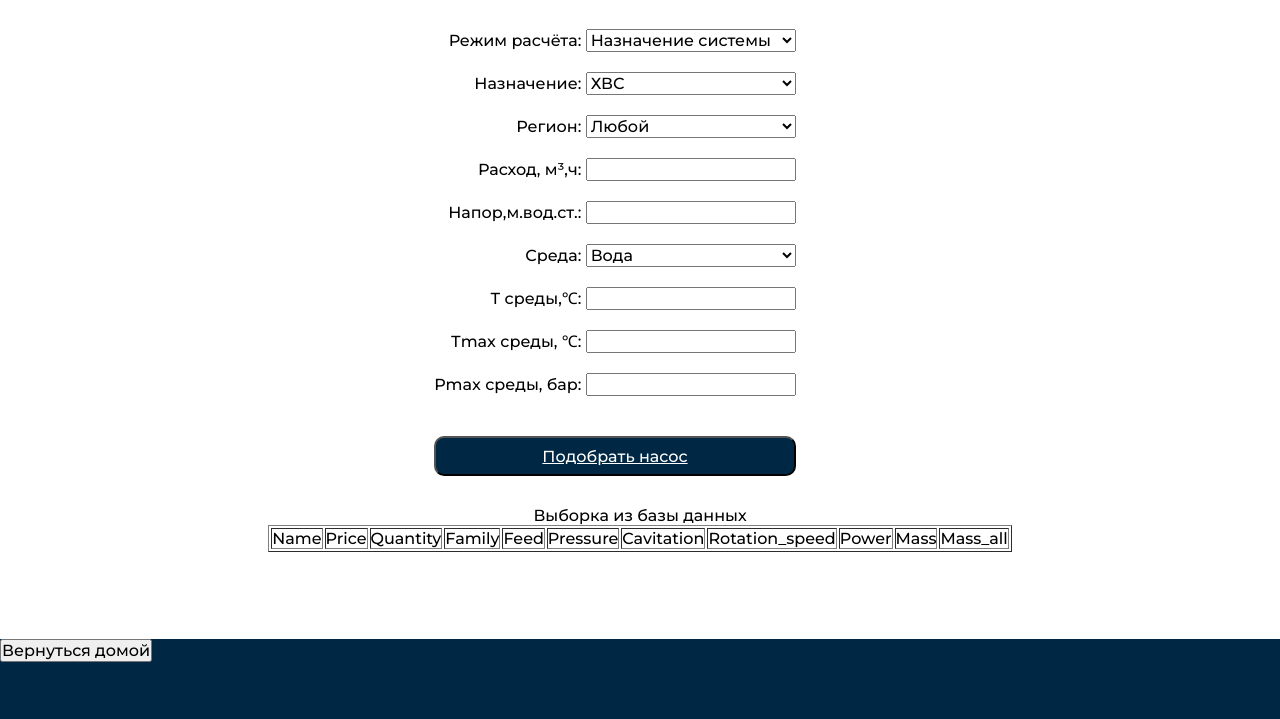
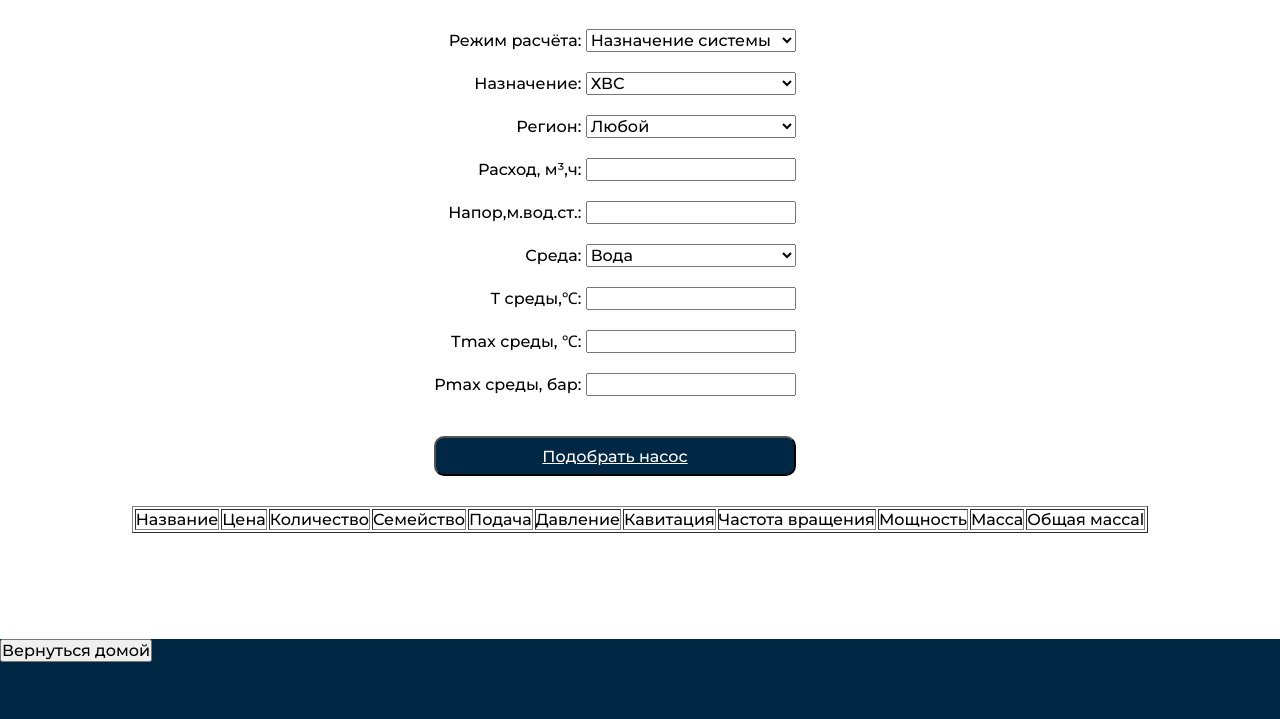
Before and after one commit to DovitosMan/Nasos_Master, a Django app: page /pump_selection/index/ in a window 1280 px wide. Shown: the part 81-800 px from the top of the page. Run offline with Django 5.2, Linux system fonts and the light colour scheme; lists and menus that the app fills with data are empty.

Commit message:
Доработка Frontend'a (7)

```diff
--- a/Master/Master/views.py
+++ b/Master/Master/views.py
@@ -43,7 +43,7 @@ def home(request):
         'button2': 'Расчет колеса',
         'button3': 'Расчет подвода',
         'button4': 'Расчет отвода',
-        'button5': 'Построение характеристики рассчитанного насоса',
+        'button5': 'Построение характеристики',
         'button6': 'Подбор насоса',
         'button7': 'Расчет энергозатрат',
         'button8': 'Расчет трудозатрат',
--- a/Master/calculations/views.py
+++ b/Master/calculations/views.py
@@ -9,7 +9,7 @@ def index(request):
 
 def wheel_calc(request):
     context = {
-        'title': 'Расчет рабочего колеса',
+        'title': 'Расчет рабочего колеса:',
         'button': [
             'Вернуться домой',
             'Получить размеры'
--- a/Master/static/Pump_selection/css/style.css
+++ b/Master/static/Pump_selection/css/style.css
@@ -19,6 +19,12 @@
     background-color: #002845;
     width: 100%;
     display: flex;
+    align-items: center;
+}
+.main{
+    display: flex;
+    margin: 0 auto;
+    flex-direction: column;
     align-items: center;
 }
 .Pump_Master{
--- a/Master/templates/calculations.html
+++ b/Master/templates/calculations.html
@@ -23,7 +23,7 @@
     <div class="main">
               <div class="Wheel calc">{{ title }}
           <select class="Type_Pump">
-              <option value="Type_Pump">Тип насоса</option>
+              <option value="Type_Pump">Центробежный насос</option>
           </select>
       </div>
         <form action="{% url 'wheel_calc' %}" method="post" class="values">
--- a/Master/templates/characteristics.html
+++ b/Master/templates/characteristics.html
@@ -1,7 +1,7 @@
 {% extends 'head.html' %}
 {% load static %}
 {% block title %}
-    Подбор насоса
+    Поcтроение характеристики
 {% endblock %}
 {% block characteristics %}
 {% block settings %}
--- a/Master/templates/home.html
+++ b/Master/templates/home.html
@@ -19,11 +19,6 @@
             </div>
     </div>
     <div class="Menu_select">
-
-        <form action="">
-            <input type="submit" value="{{ button1 }}">
-            <br>
-        </form>
 
         <form action="{% url 'wheel_calc' %}">
             <input type="submit" value="{{ button2 }}">
--- a/Master/templates/index.html
+++ b/Master/templates/index.html
@@ -21,7 +21,8 @@
             </div>
         </div>
 
-        <div class="chart_and_wrapper">
+        <div class="main">
+            <div class="chart_and_wrapper">
 
             <div class="wrapper">
 
@@ -59,20 +60,19 @@
         </div>
 
         <div class="table">
-            <h2>Выборка из базы данных</h2>
             <table border="1">
                 <tr>
-                    <th>Name</th>
-                    <th>Price</th>
-                    <th>Quantity</th>
-                    <th>Family</th>
-                    <th>Feed</th>
-                    <th>Pressure</th>
-                    <th>Cavitation</th>
-                    <th>Rotation_speed</th>
-                    <th>Power</th>
-                    <th>Mass</th>
-                    <th>Mass_all</th>
+                    <th>Название</th>
+                    <th>Цена</th>
+                    <th>Количество</th>
+                    <th>Семейство</th>
+                    <th>Подача</th>
+                    <th>Давление</th>
+                    <th>Кавитация</th>
+                    <th>Частота вращения</th>
+                    <th>Мощность</th>
+                    <th>Масса</th>
+                    <th>Общая массаl</th>
                 </tr>
                 {% for item in calculations.filter_pumps %}
                     <tr>
@@ -91,6 +91,9 @@
                 {% endfor %}
             </table>
         </div>
+        </div>
+
+
 
         <div class="footer">
             <div class="Exit">
```
Also changed, not shown: Master/static/calculations/css/calculations.css (+15 -4 lines), Master/static/home/css/home.css (+8 -6 lines).
